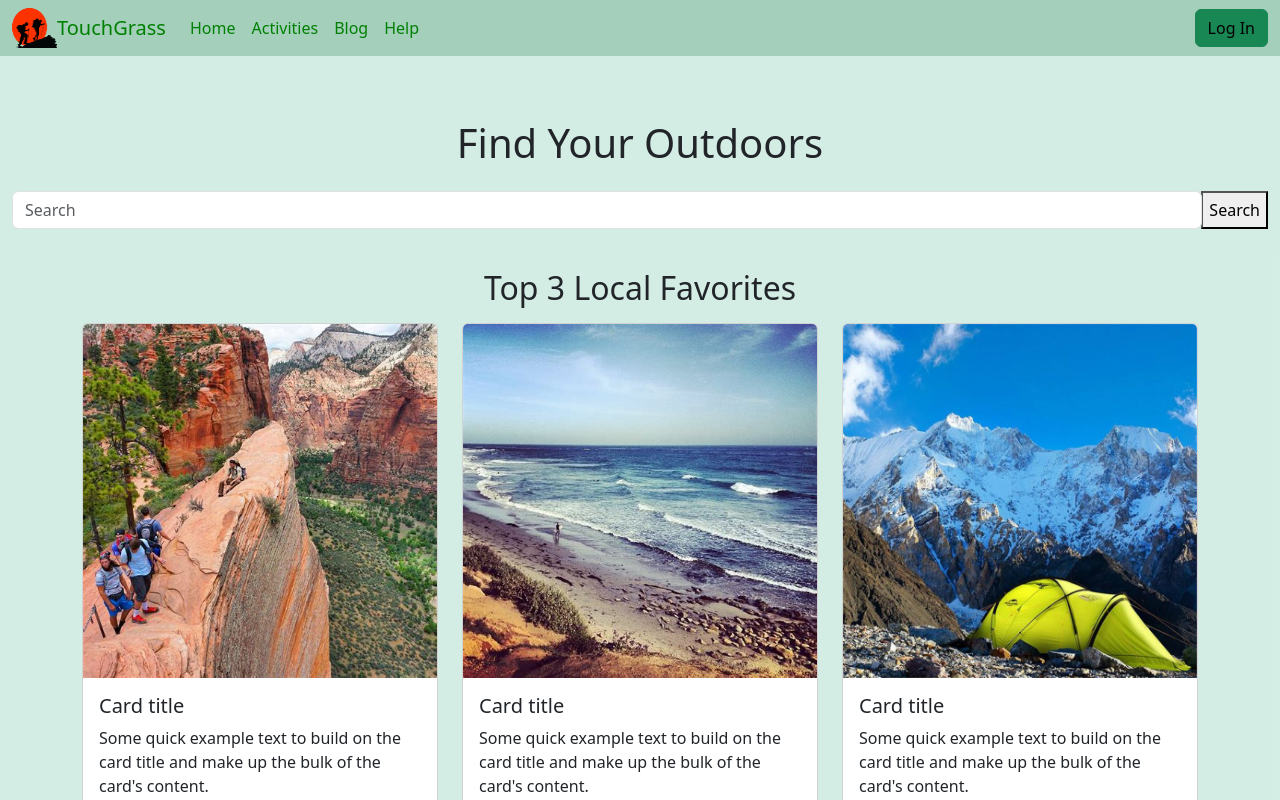
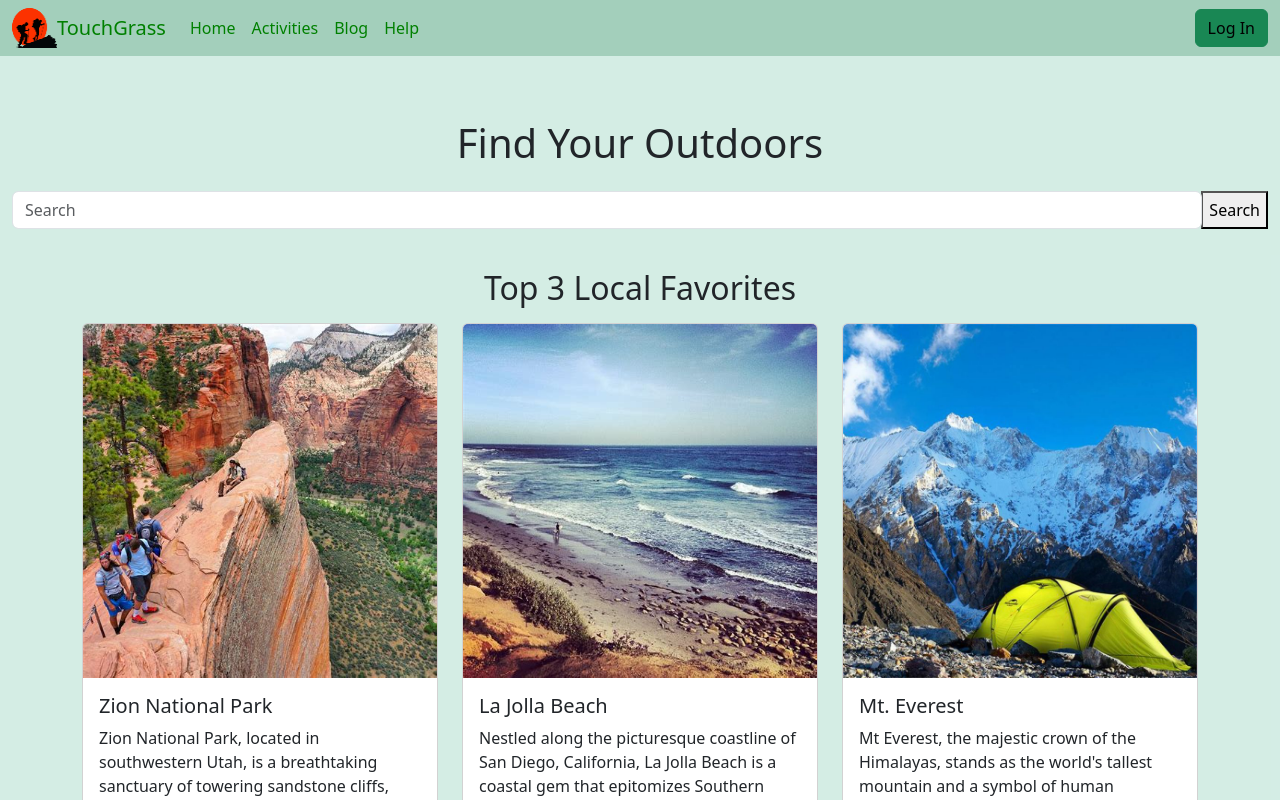
Before and after one commit to COMPE561GROUP2/gui, a React (Create React App) app: page / in a window 1280 px wide. Shown: the top 800 px of the page. Built offline with nearby package versions, Linux system fonts and the light colour scheme.

Commit message:
Fixed links

```diff
--- a/src/pages/Activities.js
+++ b/src/pages/Activities.js
@@ -39,7 +39,6 @@ const Activities = () => {
           </div>
           <br />
         </div>
-
       </section>
 
       <section id="Activities">
@@ -58,9 +57,9 @@ const Activities = () => {
                     Some quick example text to build on the card title and make
                     up the bulk of the card's content.
                   </p>
-                  <button style={{border: 'none'}}>
-                    <NavLink to="/Locate_activity"  className="btn btn-success">
-                    La Jolla Scripps
+                  <button style={{ border: "none" }}>
+                    <NavLink to="/Location" className="btn btn-success">
+                      La Jolla Scripps
                     </NavLink>
                   </button>
                   <br /> <br />
@@ -74,12 +73,19 @@ const Activities = () => {
                     width={350}
                     height={350}
                   />
-                  <textarea
-                    name="tempPost"
-                    rows={15}
-                    cols={38}
-                    defaultValue={"Surfing is a captivating water sport that captures the essence of freedom and the power of the ocean. Riding the waves on a surfboard provides an exhilarating sensation of being in harmony with nature's elements. Surfers paddle out into the vast expanse of the ocean, patiently waiting for the perfect wave to catch. The feeling of effortlessly gliding across the water, the sound of crashing waves, and the salty breeze create a unique connection to the sea. Surfing is not just a sport; it's a way of life, embracing the thrill of the ocean and the endless pursuit of the perfect wave."}
-                  />
+                  <p style={{ marginTop: 20 }}>
+                    Surfing is a captivating water sport that captures the
+                    essence of freedom and the power of the ocean. Riding the
+                    waves on a surfboard provides an exhilarating sensation of
+                    being in harmony with nature's elements. Surfers paddle out
+                    into the vast expanse of the ocean, patiently waiting for
+                    the perfect wave to catch. The feeling of effortlessly
+                    gliding across the water, the sound of crashing waves, and
+                    the salty breeze create a unique connection to the sea.
+                    Surfing is not just a sport; it's a way of life, embracing
+                    the thrill of the ocean and the endless pursuit of the
+                    perfect wave.
+                  </p>
                 </div>
               </div>
             </div>
@@ -95,9 +101,9 @@ const Activities = () => {
                     Some quick example text to build on the card title and make
                     up the bulk of the card's content.
                   </p>
-                  <button style={{border: 'none'}}>
-                    <NavLink to="/Location"  className="btn btn-success">
-                    Go Somewhere
+                  <button style={{ border: "none" }}>
+                    <NavLink to="/Location" className="btn btn-success">
+                      Go Somewhere
                     </NavLink>
                   </button>
                   <br /> <br />
@@ -111,12 +117,18 @@ const Activities = () => {
                     width={350}
                     height={350}
                   />
-                  <textarea
-                    name="tempPost"
-                    rows={15}
-                    cols={38}
-                    defaultValue={" Hiking is an invigorating outdoor activity that allows individuals to connect with nature and explore the beauty of the great outdoors. With every step along the winding trails, hikers can experience a sense of freedom and tranquility as they immerse themselves in breathtaking landscapes, surrounded by towering trees, majestic mountains, and cascading waterfalls. Hiking offers not only physical benefits but also a chance to clear the mind, find solace in solitude, and discover hidden wonders off the beaten path. "}
-                  />
+                  <p style={{ marginTop: 20 }}>
+                    Hiking is an invigorating outdoor activity that allows
+                    individuals to connect with nature and explore the beauty of
+                    the great outdoors. With every step along the winding
+                    trails, hikers can experience a sense of freedom and
+                    tranquility as they immerse themselves in breathtaking
+                    landscapes, surrounded by towering trees, majestic
+                    mountains, and cascading waterfalls. Hiking offers not only
+                    physical benefits but also a chance to clear the mind, find
+                    solace in solitude, and discover hidden wonders off the
+                    beaten path.
+                  </p>
                 </div>
               </div>
             </div>
@@ -132,9 +144,9 @@ const Activities = () => {
                     Some quick example text to build on the card title and make
                     up the bulk of the card's content.
                   </p>
-                  <button style={{border: 'none'}}>
-                    <NavLink to="/Location"  className="btn btn-success">
-                    Go Somewhere
+                  <button style={{ border: "none" }}>
+                    <NavLink to="/Location" className="btn btn-success">
+                      Go Somewhere
                     </NavLink>
                   </button>
                   <br /> <br />
@@ -148,12 +160,17 @@ const Activities = () => {
                     width={350}
                     height={350}
                   />
-                  <textarea
-                    name="tempPost"
-                    rows={15}
-                    cols={38}
-                    defaultValue={" Skiing is a thrilling winter sport that brings joy to countless individuals around the world. As skiers glide down snow-covered slopes, they experience an exhilarating sense of freedom and a rush of adrenaline. The crisp mountain air, stunning snowy vistas, and the sound of skis carving through the powder create an unforgettable experience. Whether it's gracefully carving turns on groomed trails or seeking the thrill of off-piste adventures, skiing offers an escape from everyday life and a chance to embrace the beauty of winter. "}
-                  />
+                  <p style={{ marginTop: 20 }}>
+                    Skiing is a thrilling winter sport that brings joy to
+                    countless individuals around the world. As skiers glide down
+                    snow-covered slopes, they experience an exhilarating sense
+                    of freedom and a rush of adrenaline. The crisp mountain air,
+                    stunning snowy vistas, and the sound of skis carving through
+                    the powder create an unforgettable experience. Whether it's
+                    gracefully carving turns on groomed trails or seeking the
+                    thrill of off-piste adventures, skiing offers an escape from
+                    everyday life and a chance to embrace the beauty of winter.
+                  </p>
                 </div>
               </div>
             </div>
--- a/src/pages/Home.js
+++ b/src/pages/Home.js
@@ -42,20 +42,23 @@ const Home = () => {
           <div className="row">
             <div className="col-lg">
               <div className="card">
-                <img
-                  src={images.hike1}
-                  className="card-img-top"
-                  alt="..."
-                />
+                <img src={images.hike1} className="card-img-top" alt="..." />
                 <div className="card-body">
-                  <h5 className="card-title">Card title</h5>
+                  <h5 className="card-title">Zion National Park</h5>
                   <p className="card-text">
-                    Some quick example text to build on the card title and make
-                    up the bulk of the card's content.
+                    Zion National Park, located in southwestern Utah, is a
+                    breathtaking sanctuary of towering sandstone cliffs, deep
+                    canyons, and vibrant desert landscapes. Renowned for its
+                    dramatic red rock formations and diverse ecosystems, Zion
+                    captivates visitors with its awe-inspiring beauty. The park
+                    boasts a myriad of outdoor adventures, from thrilling hikes
+                    along narrow slot canyons like The Narrows to the
+                    adrenaline-pumping ascent of Angels Landing, offering
+                    panoramic views that leave you breathless.
                   </p>
-                  <button style={{border: 'none'}}>
-                    <NavLink to="/Location"  className="btn btn-success">
-                    Go Somewhere
+                  <button style={{ border: "none" }}>
+                    <NavLink to="/Location" className="btn btn-success">
+                      Go Somewhere
                     </NavLink>
                   </button>
                 </div>
@@ -65,14 +68,20 @@ const Home = () => {
               <div className="card">
                 <img src={images.surf1} className="card-img-top" alt="..." />
                 <div className="card-body">
-                  <h5 className="card-title">Card title</h5>
+                  <h5 className="card-title">La Jolla Beach</h5>
                   <p className="card-text">
-                    Some quick example text to build on the card title and make
-                    up the bulk of the card's content.
+                    Nestled along the picturesque coastline of San Diego,
+                    California, La Jolla Beach is a coastal gem that epitomizes
+                    Southern California's charm. With its pristine sandy shores,
+                    crystal-clear turquoise waters, and rugged cliffs, La Jolla
+                    Beach captivates visitors with its natural beauty. This
+                    idyllic stretch of coastline offers a range of activities
+                    for beachgoers, from sunbathing and picnicking to swimming
+                    and surfing in the Pacific Ocean's refreshing waves.
                   </p>
-                  <button style={{border: 'none'}}>
-                    <NavLink to="/Location"  className="btn btn-success">
-                    Go Somewhere
+                  <button style={{ border: "none" }}>
+                    <NavLink to="/Location" className="btn btn-success">
+                      Go Somewhere
                     </NavLink>
                   </button>
                 </div>
@@ -82,14 +91,19 @@ const Home = () => {
               <div className="card">
                 <img src={images.hike2} className="card-img-top" alt="..." />
                 <div className="card-body">
-                  <h5 className="card-title">Card title</h5>
+                  <h5 className="card-title">Mt. Everest</h5>
                   <p className="card-text">
-                    Some quick example text to build on the card title and make
-                    up the bulk of the card's content.
+                    Mt Everest, the majestic crown of the Himalayas, stands as
+                    the world's tallest mountain and a symbol of human endurance
+                    and exploration. Located in the Everest region of Nepal,
+                    this towering peak has captivated the imagination of
+                    adventurers and mountaineers for decades. Scaling its
+                    formidable heights is a remarkable feat that pushes the
+                    limits of human strength and determination.
                   </p>
-                  <button style={{border: 'none'}}>
-                    <NavLink to="/Location"  className="btn btn-success">
-                    Go Somewhere
+                  <button style={{ border: "none" }}>
+                    <NavLink to="/Location" className="btn btn-success">
+                      Go Somewhere
                     </NavLink>
                   </button>
                 </div>
```
